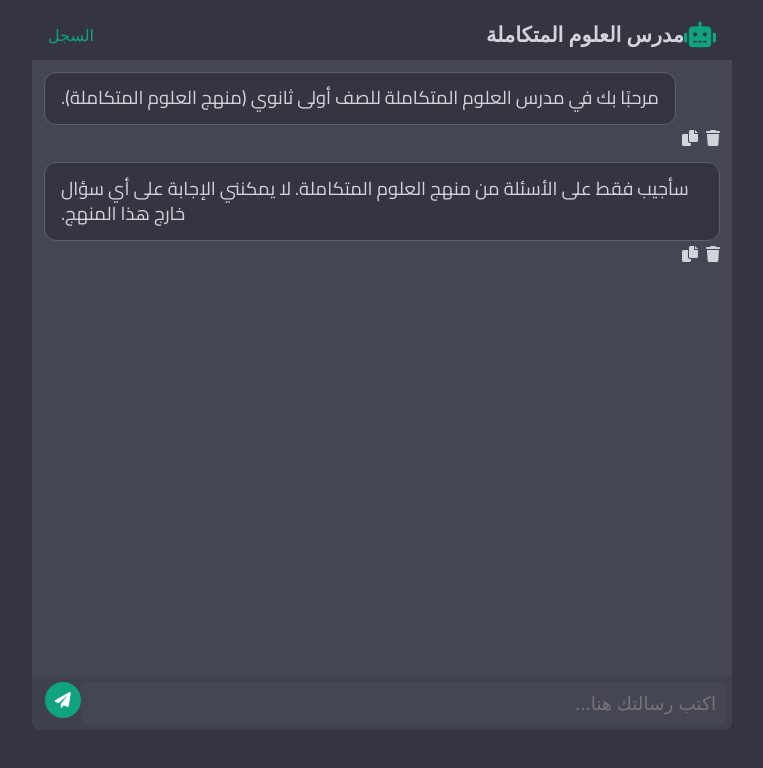
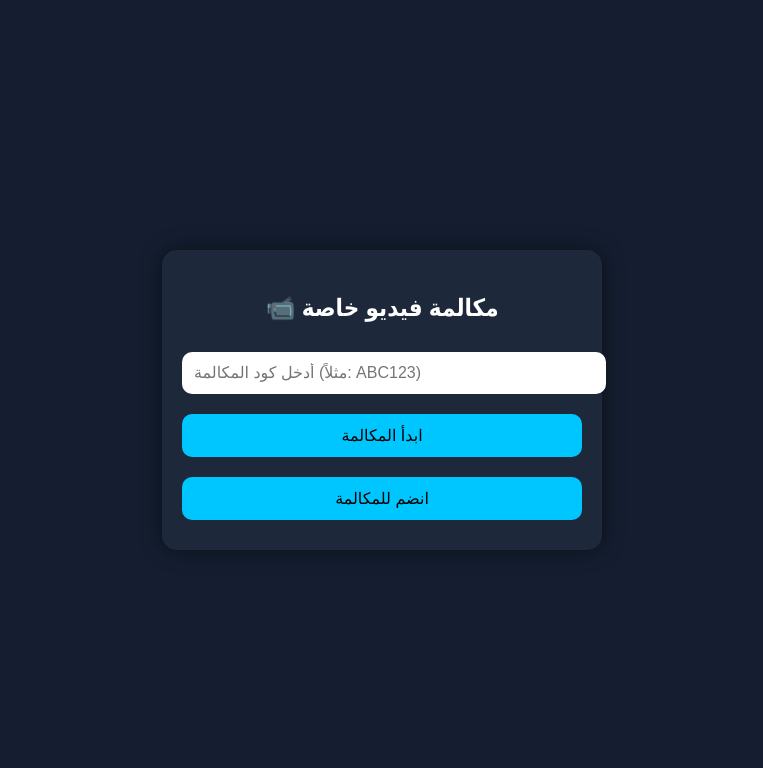
Before and after one commit to saif1230876657/saifsa2, a plain HTML site: page index.html in a window 1280 px wide. Shown: the whole page, without its empty margins (258-1021 px from the left). Drawn offline with Linux system fonts and the light colour scheme.

Commit message:
Update index.html

```diff
--- a/index.html
+++ b/index.html
@@ -1,303 +1,111 @@
-<!DOCTYPE html>
-<html dir="rtl" lang="ar">
+<!DOCTYPE html><html lang="ar">
 <head>
-  <meta charset="UTF-8" />
-  <meta name="viewport" content="width=device-width, initial-scale=1.0" />
-  <title>مدرس العلوم المتكاملة - دردشة ذكاء اصطناعي</title>
-  <link href="https://fonts.googleapis.com/css2?family=Inter:wght@400;600;700&family=Cairo&display=swap" rel="stylesheet">
-  <link rel="stylesheet" href="https://cdnjs.cloudflare.com/ajax/libs/font-awesome/6.0.0/css/all.min.css">
+  <meta charset="UTF-8">
+  <meta name="viewport" content="width=device-width, initial-scale=1.0">
+  <title>مكالمة فيديو شخصية</title>
   <style>
-    :root {
-      --bg: #343541;
-      --card: #444654;
-      --text: #d1d5db;
-      --input-bg: #40414f;
-      --primary: #10a37f;
-      --border: #5a5f76;
-      --error: #f56565;
-    }
-    * {
-      box-sizing: border-box;
-      margin: 0;
-      padding: 0;
-      font-family: 'Inter', sans-serif;
-    }
-    body {
-      background: var(--bg);
-      color: var(--text);
-      display: flex;
-      justify-content: center;
-      align-items: flex-start;
-      padding-top: 10px;
-    }
-    .container {
-      width: 100%;
-      max-width: 700px;
-      height: 90vh;
-      background: var(--card);
-      border-radius: 8px;
-      display: flex;
-      flex-direction: column;
-      overflow: hidden;
-    }
-    .header {
-      padding: 0.75rem 1rem;
-      display: flex;
-      align-items: center;
-      background: var(--bg);
-    }
-    .header i.fa-robot {
-      font-size: 1.6rem;
-      color: var(--primary);
-    }
-    .header h1 {
-      flex: 1;
-      font-size: 1.3rem;
-      font-weight: 600;
-      display: flex;
-      align-items: center;
-      gap: 0.4rem;
-    }
-    .header button {
-      background: none;
-      border: none;
-      color: var(--primary);
-      font-size: 1rem;
-      cursor: pointer;
-    }
-    .chat-container {
-      flex: 1;
-      padding: 0.75rem;
-      overflow-y: auto;
-    }
-    .message {
-      margin-bottom: 1rem;
-      position: relative;
-    }
-    .message.user {
-      text-align: right;
-    }
-    .message.bot {
-      text-align: left;
-    }
-    .bubble {
-      display: inline-block;
-      padding: 0.8rem 1rem;
-      border-radius: 12px;
-      line-height: 1.4;
-      font-size: 1.15rem;
-    }
-    .message.user .bubble {
-      background: var(--input-bg);
-    }
-    .message.bot .bubble {
-      background: var(--bg);
-      border: 1px solid var(--border);
-      font-family: 'Cairo', sans-serif;
-    }
-    .actions {
-      margin-top: 0.3rem;
-      display: flex;
-      gap: 0.5rem;
-    }
-    .actions i {
-      cursor: pointer;
-    }
-    .chat-input {
-      display: flex;
-      padding: 0.4rem;
-      background: var(--input-bg);
-    }
-    .chat-input textarea {
-      flex: 1;
-      border: none;
-      border-radius: 6px;
-      padding: 0.6rem;
-      background: var(--card);
-      color: var(--text);
-      resize: none;
-      outline: none;
-      font-size: 1.15rem;
-      font-family: 'Inter', sans-serif;
-    }
-    .chat-input button {
-      margin-left: 0.4rem;
-      width: 36px;
-      height: 36px;
-      border: none;
-      border-radius: 50%;
-      background: var(--primary);
-      color: #fff;
-      font-size: 1rem;
-      cursor: pointer;
-    }
-    .chat-input button:hover {
-      opacity: 0.9;
-    }
-    .log-container {
-      display: none;
-      padding: 0.75rem;
-      background: var(--input-bg);
-      max-height: 200px;
-      overflow-y: auto;
-      font-size: 0.9rem;
-    }
-    .status {
-      padding: 4px 8px;
-      font-size: 0.85rem;
-    }
-    .status.error {
-      color: var(--error);
-    }
-    a.more-link {
-      color: var(--primary);
-      margin-left: 0.5rem;
-      cursor: pointer;
-      text-decoration: underline;
-    }
+    body { font-family: 'Segoe UI', Tahoma; background: #141e30; color: #fff; margin:0; display:flex; flex-direction:column; align-items:center; justify-content:center; height:100vh; }
+    .container, .video-container { background: rgba(31,42,60,0.9); padding:20px; border-radius:15px; box-shadow:0 0 20px rgba(0,0,0,0.5); }
+    .container { text-align:center; max-width: 400px; width: 90%; }
+    input, button { padding:12px; margin:10px 0; width: 100%; border:none; border-radius:10px; font-size:16px; }
+    button { background: #00c6ff; cursor:pointer; }
+    #videoSection { display:none; flex-direction:column; align-items:center; }
+    video { width: 90%; max-width: 400px; margin:10px 0; border-radius:12px; border:2px solid #00c6ff; }
   </style>
 </head>
 <body>
-  <div class="container">
-    <div class="header">
-      <i class="fas fa-robot"></i>
-      <h1>مدرس العلوم المتكاملة</h1>
-      <button id="showLog">السجل</button>
-    </div>
-    <div id="logContainer" class="log-container"></div>
-    <div id="chatContainer" class="chat-container"></div>
-    <div id="statusBar" class="status"></div>
-    <div class="chat-input">
-      <textarea id="userInput" rows="1" placeholder="اكتب رسالتك هنا..."></textarea>
-      <button onclick="sendMessage()"><i class="fas fa-paper-plane"></i></button>
-      <input id="apiKey" type="hidden" value="AIzaSyBUqzhaui0pz0PqhCsVEpQYfOHsCYKtPBk">
-    </div>
-  </div>
-  <script>
-    // ضبط الصف والمنهج بشكل ثابت
-    const grade = 'أولى ثانوي';
-    const curriculum = 'العلوم المتكاملة';
-    let conversationHistory = localStorage.getItem('saAI_history') || '';
+  <div class="container" id="roomSection">
+    <h2>📹 مكالمة فيديو خاصة</h2>
+    <input id="roomIdInput" placeholder="أدخل كود المكالمة (مثلاً: ABC123)" />
+    <button id="startBtn">ابدأ المكالمة</button>
+    <button id="joinBtn">انضم للمكالمة</button>
+  </div>  <div class="video-container" id="videoSection">
+    <h3 id="roomLabel"></h3>
+    <video id="localVideo" autoplay muted playsinline></video>
+    <video id="remoteVideo" autoplay playsinline></video>
+  </div>  <script type="module">
+    import { initializeApp } from "https://www.gstatic.com/firebasejs/11.10.0/firebase-app.js";
+    import { getDatabase, ref, set, onValue } from "https://www.gstatic.com/firebasejs/11.10.0/firebase-database.js";
 
-    const chatContainer = document.getElementById('chatContainer');
-    const logContainer  = document.getElementById('logContainer');
-    const statusBar     = document.getElementById('statusBar');
-    const userInput     = document.getElementById('userInput');
-    const apiKey        = document.getElementById('apiKey').value;
+    const firebaseConfig = {
+      apiKey: "AIzaSyAjE-2q6PONBkCin9ZN22gDp9Q8pAH9ZW8",
+      authDomain: "story-97cf7.firebaseapp.com",
+      databaseURL: "https://story-97cf7-default-rtdb.firebaseio.com",
+      projectId: "story-97cf7",
+      storageBucket: "story-97cf7.firebasestorage.app",
+      messagingSenderId: "742801388214",
+      appId: "1:742801388214:web:32a305a8057b0582c5ec17",
+      measurementId: "G-9DPPWX7CF0"
+    };
 
-    document.getElementById('showLog').onclick = () => {
-      logContainer.innerHTML = '';
-      const lines = (conversationHistory || '').split('\n');
-      lines.forEach(line => {
-        if (line.trim()) {
-          const div = document.createElement('div');
-          div.textContent = line;
-          div.style.margin = '4px 0';
-          logContainer.appendChild(div);
+    const app = initializeApp(firebaseConfig);
+    const db = getDatabase(app);
+
+    const roomSection = document.getElementById('roomSection');
+    const videoSection = document.getElementById('videoSection');
+    const roomLabel = document.getElementById('roomLabel');
+    const roomIdInput = document.getElementById('roomIdInput');
+    const startBtn = document.getElementById('startBtn');
+    const joinBtn = document.getElementById('joinBtn');
+    const localVideo = document.getElementById('localVideo');
+    const remoteVideo = document.getElementById('remoteVideo');
+
+    let localStream, pc;
+    const servers = { iceServers: [{ urls: 'stun:stun.l.google.com:19302' }] };
+
+    async function startCamera() {
+      localStream = await navigator.mediaDevices.getUserMedia({ video: true, audio: true });
+      localVideo.srcObject = localStream;
+    }
+
+    function showVideoUI(roomId) {
+      roomSection.style.display = 'none';
+      roomLabel.innerText = `المكالمة: ${roomId}`;
+      videoSection.style.display = 'flex';
+    }
+
+    startBtn.onclick = async () => {
+      const roomId = roomIdInput.value.trim();
+      if (!roomId) return alert('من فضلك أدخل كود المكالمة');
+      await startCamera();
+      showVideoUI(roomId);
+
+      pc = new RTCPeerConnection(servers);
+      localStream.getTracks().forEach(track => pc.addTrack(track, localStream));
+      pc.ontrack = e => remoteVideo.srcObject = e.streams[0];
+
+      const offer = await pc.createOffer();
+      await pc.setLocalDescription(offer);
+      set(ref(db, `rooms/${roomId}`), { offer });
+
+      onValue(ref(db, `rooms/${roomId}/answer`), async snap => {
+        const data = snap.val();
+        if (data && data.type === 'answer' && !pc.remoteDescription) {
+          await pc.setRemoteDescription(data);
         }
       });
-      logContainer.style.display = logContainer.style.display === 'block' ? 'none' : 'block';
     };
 
-    addBot(`مرحبًا بك في مدرس العلوم المتكاملة للصف ${grade} (منهج ${curriculum}).`);
-    addBot(`سأجيب فقط على الأسئلة من منهج ${curriculum}. لا يمكنني الإجابة على أي سؤال خارج هذا المنهج.`);
+    joinBtn.onclick = async () => {
+      const roomId = roomIdInput.value.trim();
+      if (!roomId) return alert('من فضلك أدخل كود المكالمة');
+      await startCamera();
+      showVideoUI(roomId);
 
-    function addUser(text) {
-      appendMessage('user', text);
-      conversationHistory += `المستخدم: ${text}\n`;
-      saveHistory();
-    }
+      pc = new RTCPeerConnection(servers);
+      localStream.getTracks().forEach(track => pc.addTrack(track, localStream));
+      pc.ontrack = e => remoteVideo.srcObject = e.streams[0];
 
-    function addBot(text) {
-      appendMessage('bot', text);
-      conversationHistory += `مدرس: ${text}\n`;
-      saveHistory();
-    }
-
-    function appendMessage(sender, text) {
-      const msg = document.createElement('div');
-      msg.className = `message ${sender}`;
-      const bubble = document.createElement('div');
-      bubble.className = 'bubble';
-      if (sender === 'bot' && text.length > 200) {
-        bubble.textContent = text.slice(0, 200) + '...';
-        const moreLink = document.createElement('a');
-        moreLink.textContent = 'مزيد من التفاصيل';
-        moreLink.className = 'more-link';
-        moreLink.onclick = e => {
-          e.preventDefault();
-          if (bubble.textContent.length > 200) {
-            bubble.textContent = text.replace(/\n/g, '\n').replace(/(\d+)\./g, '\n$1.');
-            moreLink.textContent = 'إخفاء التفاصيل';
-          } else {
-            bubble.textContent = text.slice(0, 200) + '...';
-            moreLink.textContent = 'مزيد من التفاصيل';
-          }
-        };
-        msg.appendChild(bubble);
-        msg.appendChild(moreLink);
-      } else {
-        bubble.textContent = text.replace(/\n/g, '\n').replace(/(\d+)\./g, '\n$1.');
-        msg.appendChild(bubble);
-      }
-      const actions = document.createElement('div');
-      actions.className = 'actions';
-      const delIcon = document.createElement('i');
-      delIcon.className = 'fas fa-trash';
-      delIcon.title = 'حذف';
-      delIcon.onclick = () => msg.remove();
-      const copyIcon = document.createElement('i');
-      copyIcon.className = 'fas fa-copy';
-      copyIcon.title = 'نسخ';
-      copyIcon.onclick = () => navigator.clipboard.writeText(text);
-      actions.appendChild(delIcon);
-      actions.appendChild(copyIcon);
-      msg.appendChild(actions);
-
-      chatContainer.appendChild(msg);
-      chatContainer.scrollTop = chatContainer.scrollHeight;
-    }
-
-    function setStatus(msg, isError = false) {
-      statusBar.textContent = msg;
-      statusBar.className = isError ? 'status error' : 'status';
-      if (!isError) setTimeout(() => statusBar.textContent = '', 1500);
-    }
-
-    function saveHistory() {
-      localStorage.setItem('saAI_history', conversationHistory);
-    }
-
-    async function sendMessage() {
-      const text = userInput.value.trim();
-      if (!text) return;
-      addUser(text);
-      userInput.value = '';
-      setStatus('جاري المعالجة...');
-      try {
-        const prompt = conversationHistory + 'مدرس:';
-        const res = await fetch(
-          `https://generativelanguage.googleapis.com/v1beta/models/gemini-2.0-flash:generateContent?key=${apiKey}`,
-          {
-            method: 'POST',
-            headers: { 'Content-Type': 'application/json' },
-            body: JSON.stringify({ contents:[{ parts:[{ text: prompt }] }] })
-          }
-        );
-        const data = await res.json();
-        const reply = data.candidates?.[0]?.content?.parts?.[0]?.text?.trim() || 'لم أستلم رد.';
-        addBot(reply);
-      } catch {
-        setStatus('خطأ في الاتصال', true);
-      }
-    }
-
-    userInput.addEventListener('keydown', e => {
-      if (e.key === 'Enter' && !e.shiftKey) {
-        e.preventDefault();
-        sendMessage();
-      }
-    });
-  </script>
-</body>
+      const roomRef = ref(db, `rooms/${roomId}`);
+      onValue(roomRef, async snap => {
+        const data = snap.val();
+        if (data?.offer && !pc.remoteDescription) {
+          await pc.setRemoteDescription(data.offer);
+          const answer = await pc.createAnswer();
+          await pc.setLocalDescription(answer);
+          set(ref(db, `rooms/${roomId}/answer`), answer);
+        }
+      });
+    };
+  </script></body>
 </html>
```
